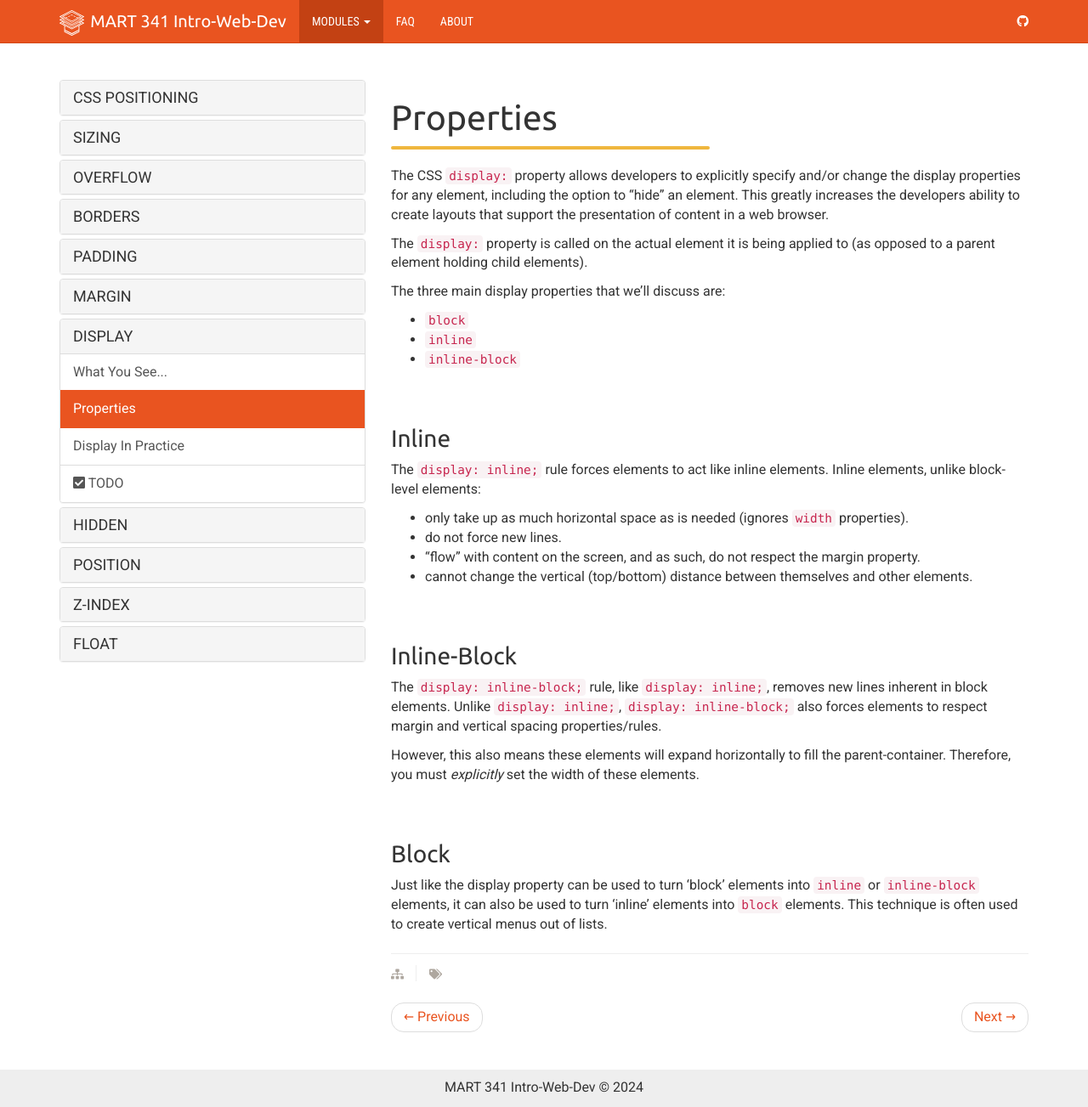
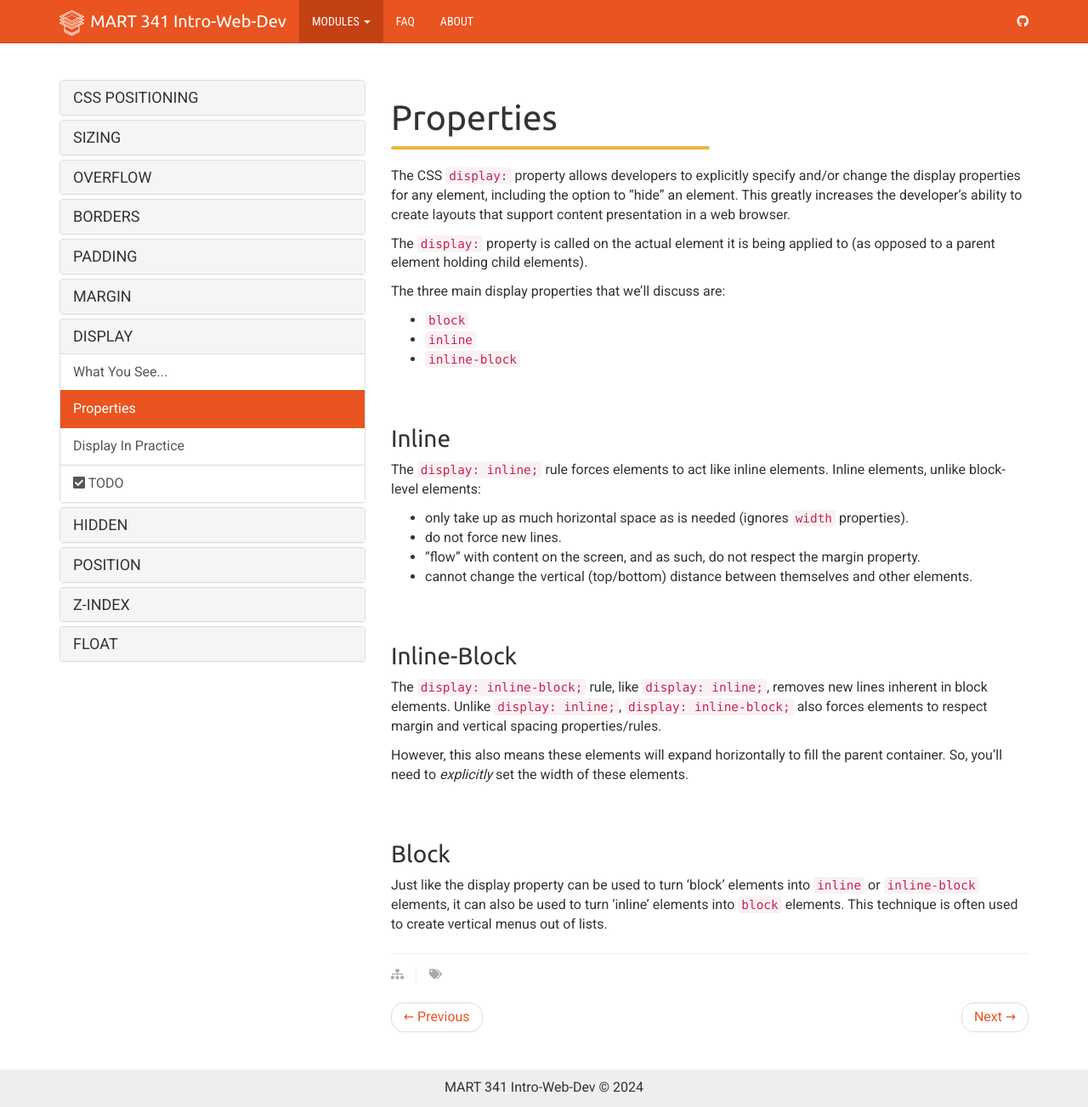
Before and after one commit to Montana-Media-Arts/webDesignFall2024, a Jekyll site: the page built from _docs/topic-11/06-display/02-page.md, in a window 1280 px wide and 1303 px high. Shown: the whole window at 85% size. Built offline with Jekyll 4.4.1, drawn with Linux system fonts in a browser that asks for light colours; nearby versions of some CDN libraries.

Commit message:
Update 02-page.md

```diff
--- a/_docs/topic-11/06-display/02-page.md
+++ b/_docs/topic-11/06-display/02-page.md
@@ -6,7 +6,7 @@ permalink: /topic-11/display-properties/
 
 <div class="divider-heading"></div>
 
-The CSS `display:` property allows developers to explicitly specify and/or change the display properties for any element, including the option to "hide" an element. This greatly increases the developers ability to create layouts that support the presentation of content in a web browser.
+The CSS `display:` property allows developers to explicitly specify and/or change the display properties for any element, including the option to "hide" an element. This greatly increases the developer's ability to create layouts that support content presentation in a web browser.
 
 The `display:` property is called on the actual element it is being applied to (as opposed to a parent element holding child elements).
 
@@ -30,7 +30,7 @@ The `display: inline;` rule forces elements to act like inline elements.  Inline
 
 The `display: inline-block;` rule, like `display: inline;`, removes new lines inherent in block elements. Unlike `display: inline;`, `display: inline-block;` also forces elements to respect margin and vertical spacing properties/rules.
 
-However, this also means these elements will expand horizontally to fill the parent-container. Therefore, you must _explicitly_ set the width of these elements.
+However, this also means these elements will expand horizontally to fill the parent container. So, you'll need to _explicitly_ set the width of these elements.
 
 
 ### Block
```
